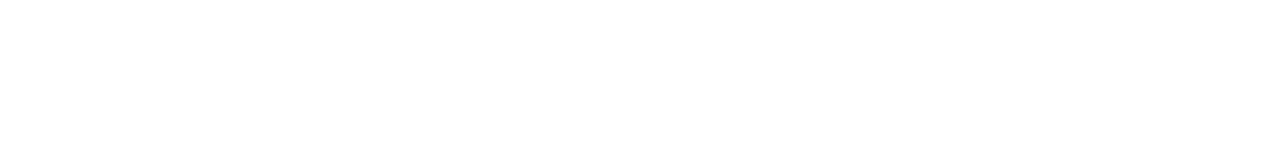
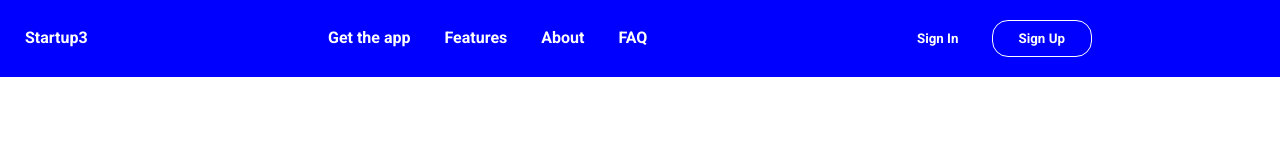
Before and after one commit to Miah24/navbar, a plain HTML site: page index.html in a window 1280 px wide. Drawn offline with Linux system fonts and the light colour scheme.

Commit message:
created a navbar

```diff
--- a/index.html
+++ b/index.html
@@ -4,9 +4,23 @@
     <meta charset="UTF-8">
     <meta http-equiv="X-UA-Compatible" content="IE=edge">
     <meta name="viewport" content="width=device-width, initial-scale=1.0">
-    <title>Document</title>
+    <title>Navbar</title>
+    <link rel="stylesheet" href="style.css">
+
 </head>
 <body>
-
+    <nav>
+        <div class="subnav"><span>Startup3</span></div>
+        <div class="subnav">
+        <a href="">Get the app</a>
+        <a href="">Features</a>
+        <a href="">About</a>
+        <a href="">FAQ</a>
+        </div>
+        <div class="subnav last">
+            <button class="no-border">Sign In</button>
+            <button>Sign Up</button>
+        </div>
+    </nav>
 </body>
 </html>
--- /dev/null
+++ b/style.css
@@ -0,0 +1,43 @@
+@import url('https://fonts.googleapis.com/css2?family=Roboto:wght@700&display=swap');
+
+*{
+    margin: 0;
+    padding: 0;
+    box-sizing: border-box;
+    color: white;
+    text-decoration: none;
+    font-family: 'Roboto',sans-serif;
+
+}
+nav{
+    background-color: blue;
+    padding: 20px 25px;
+    color: white;
+}
+.subnav{
+    display: inline;
+    margin-right: 18%;
+}
+.last{
+    margin-right: 0;
+}
+span{
+    font-weight: 700;
+}
+button{
+    background-color: transparent;
+    width: 100px;
+    padding: 10px;
+    border: solid 1px white;
+    border-radius: 16px;
+}
+.no-border{
+    border: none;
+}
+.sub1{
+    margin-right: 10px;
+}
+a{
+    text-align: center;
+    margin: 15px;
+}
```
